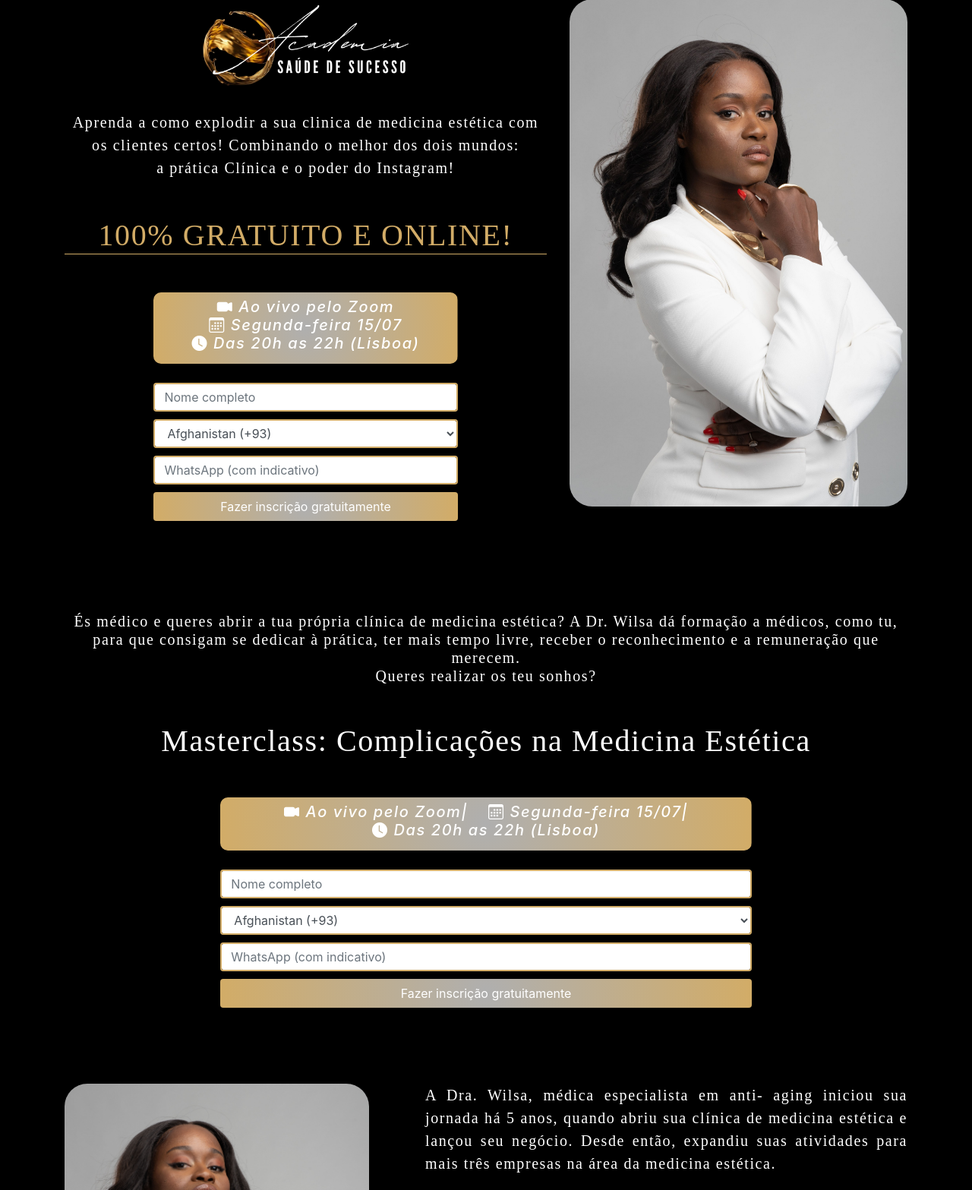
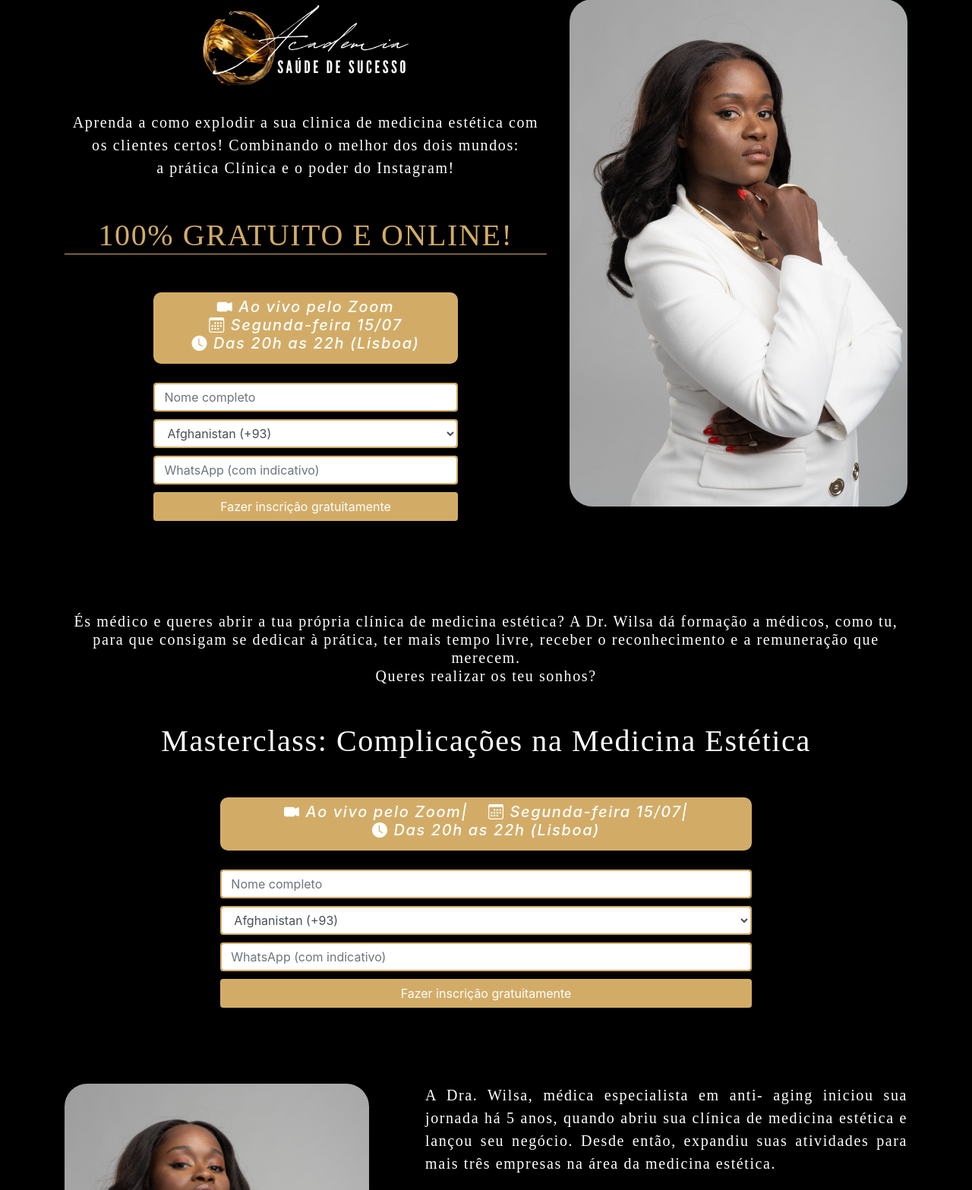
Before and after one commit to SPAWNKID19XX/SC, a Flask app: page / in a window 1280 px wide. Shown: the part 197-1764 px from the top of the page at 76% size. Run offline with Flask 3, Linux system fonts and the light colour scheme; some libraries are stand-ins or nearby versions.

Commit message:
[UPDATE] form header backgraund color

```diff
--- a/static/style/main.css
+++ b/static/style/main.css
@@ -51,7 +51,7 @@ img {
   width: 63%;
   margin: 25px auto;
   padding: 7px;
-  background: radial-gradient(circle, rgba(175, 175, 175, 1) 0%, #d2ac67) 50%;
+  background: #d2ac67;
 }
 
 i {
@@ -74,7 +74,8 @@ form {
   margin: 0 auto;
   width: 70%;
   color: white;
-  background: radial-gradient(circle, rgba(175, 175, 175, 1) 0%, #d2ac67) 50%;
+  /*background: radial-gradient(circle, rgba(175, 175, 175, 1) 0%, #d2ac67) 50%;*/
+  background: #d2ac67;
 }
 
 .section_2 img {
```
Also changed, not shown: README.md.
